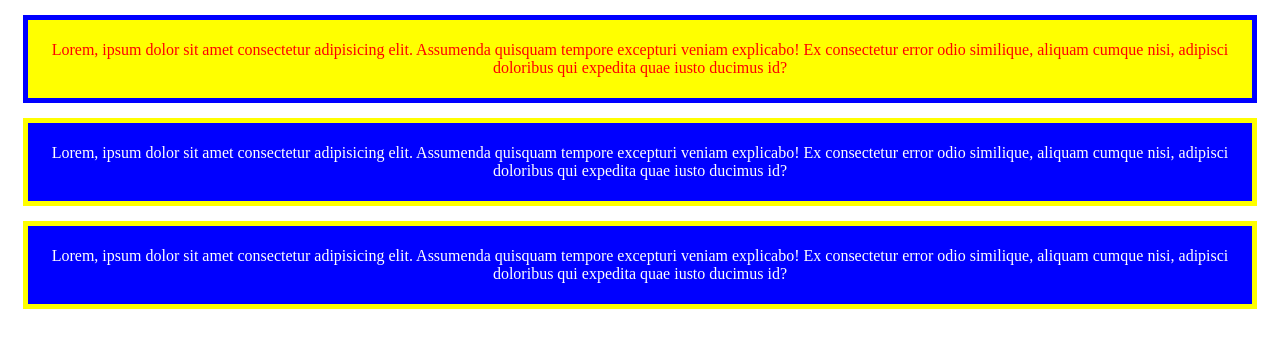
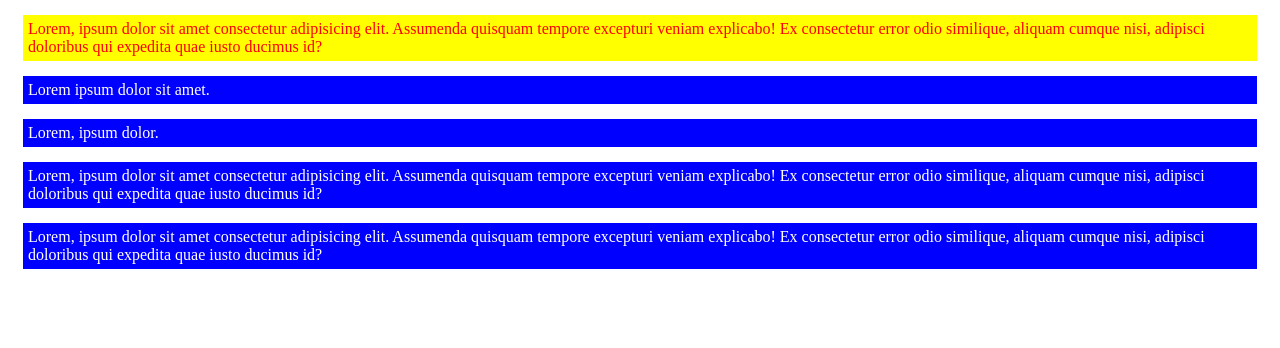
Before and after one commit to Khudaija/Web_Development, a plain HTML site: page 2_CSS_Projects/2_Ex_CWH/index.html in a window 1280 px wide. Drawn offline with Linux system fonts and the light colour scheme.

Commit message:
initial commit

```diff
--- a/2_CSS_Projects/2_Ex_CWH/index.html
+++ b/2_CSS_Projects/2_Ex_CWH/index.html
@@ -11,6 +11,8 @@
 
     <div>
         <p>Lorem, ipsum dolor sit amet consectetur adipisicing elit. Assumenda quisquam tempore excepturi veniam explicabo! Ex consectetur error odio similique, aliquam cumque nisi, adipisci doloribus qui expedita quae iusto ducimus id?</p>
+        <p>Lorem ipsum dolor sit amet.</p>
+        <p>Lorem, ipsum dolor.</p>
     </div>
     <div>
         <p>Lorem, ipsum dolor sit amet consectetur adipisicing elit. Assumenda quisquam tempore excepturi veniam explicabo! Ex consectetur error odio similique, aliquam cumque nisi, adipisci doloribus qui expedita quae iusto ducimus id?</p>
--- a/2_CSS_Projects/2_Ex_CWH/style.css
+++ b/2_CSS_Projects/2_Ex_CWH/style.css
@@ -1,17 +1,15 @@
 
 
-div:first-child{
+div:first-child p:first-child{
     background-color: yellow;
     color: red;
-    border: 5px solid blue;
 }
 
-div{
+p{
 
     margin: 15px;
     padding: 5px;
     background-color: blue;
     color: white;
-    text-align: center;
-    border: 5px solid yellow;
+
 }
```
